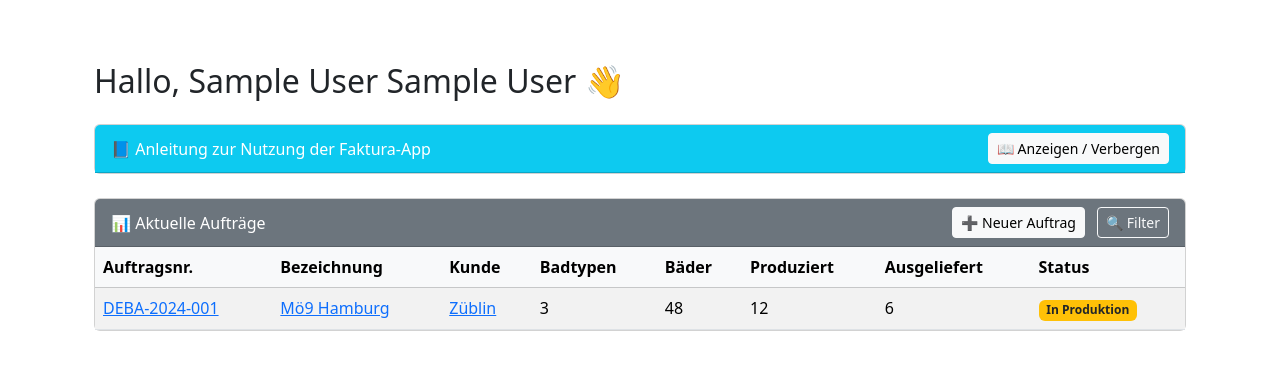
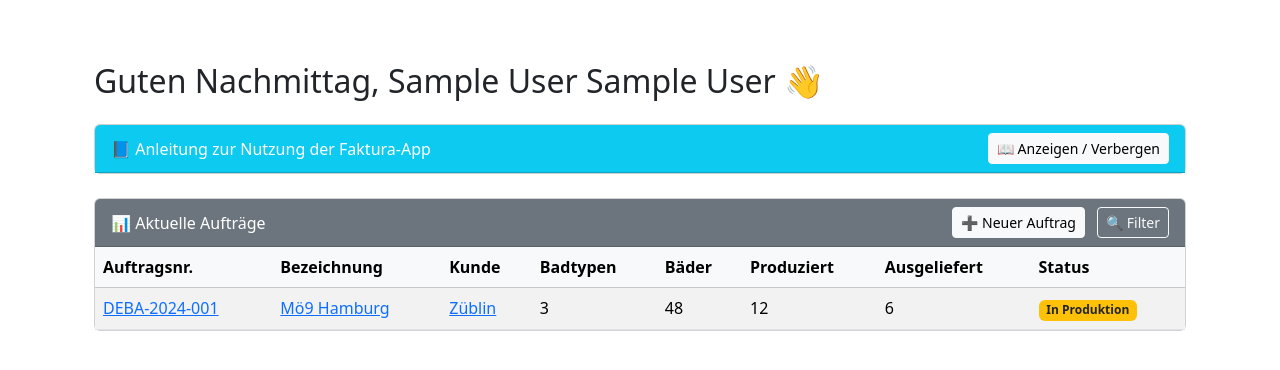
Before and after one commit to Grubinio/deba-faktura, a Flask app: page /home in a window 1280 px wide. Shown: the part 56-426 px from the top of the page. Run offline with Flask 3, Linux system fonts and the light colour scheme; the visitor is signed in with stand-in values (Sample User, id 1).

Commit message:
Begrüßung

```diff
--- a/app/routes.py
+++ b/app/routes.py
@@ -2,6 +2,8 @@ from flask import render_template, request, redirect, session, url_for
 from werkzeug.security import check_password_hash, generate_password_hash
 import mysql.connector
 from app import app
+from datetime import datetime
+
 
 # MySQL-Verbindung (einfache Variante)
 def get_db_connection():
@@ -82,7 +84,17 @@ def register():
 @app.route('/home')
 def home():
     if 'user' in session:
-        return render_template('home.html', user=session['user'])
+        # 🕒 Aktuelle Stunde
+        stunde = datetime.now().hour
+        if stunde < 10:
+            begruessung = "Guten Morgen"
+        elif stunde < 14:
+            begruessung = "Guten Tag"
+        elif stunde < 17:
+            begruessung = "Guten Nachmittag"
+        else:
+            begruessung = "Guten Abend"
+        return render_template('home.html', begruessung=begruessung, user=session['user'], vorname=session['vorname'],nachname=session['nachname'])
     return redirect(url_for('login'))
 
 @app.route('/logout')
--- a/app/templates/home.html
+++ b/app/templates/home.html
@@ -3,7 +3,7 @@
 
 {% block content %}
 <div class="container mt-5">
-  <h2 class="mb-4">Hallo, {{ session['geschlecht'] }} {{ session['vorname'] }} {{ session['nachname'] }} 👋</h2>
+  <h2 class="mb-4">{{ begruessung }}, {{ vorname }} {{ nachname }} 👋</h2>
 
 <!-- 📘 Anleitung – ein- und ausklappbar -->
 <div class="card mb-4">
```
